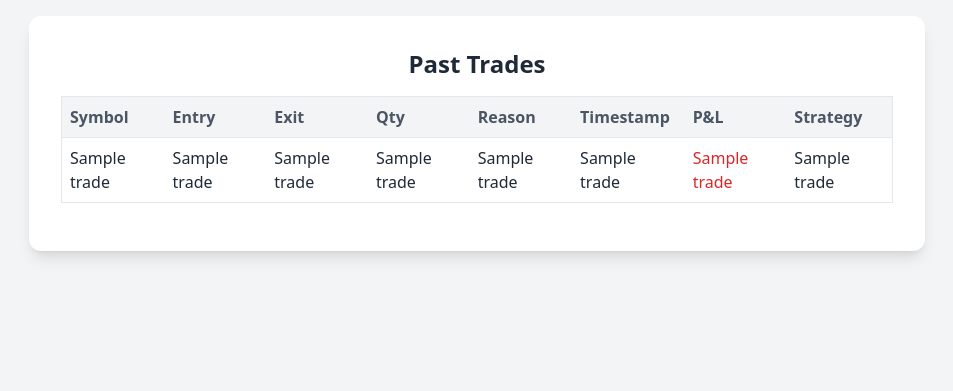
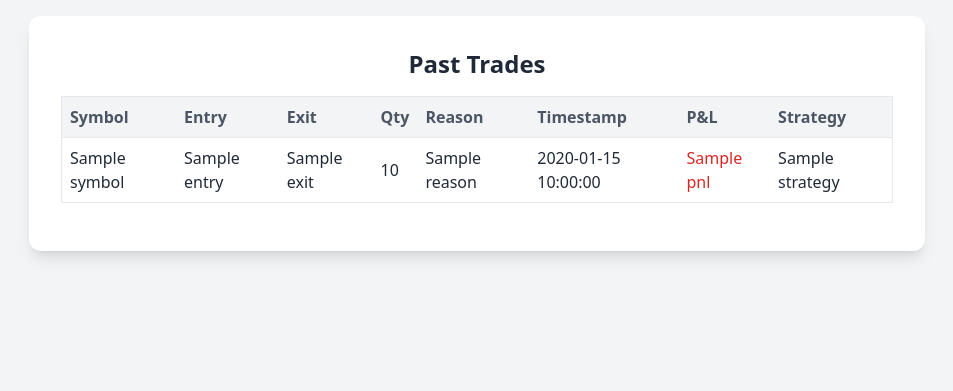
Before and after one commit to BeamingMonkey/option-journal-, a Flask app: template templates/past_trades.html in a window 1280 px wide. Shown: the part 60-451 px from the top of the page, without its empty margins (163-1116 px from the left). Run offline with Flask 2, Linux system fonts and the light colour scheme; the template is opened without the code that fills it: most values are stand-ins (such as "Sample title", 1, 10 or a date in 2020); some libraries are stand-ins or nearby versions.

Commit message:
Update past_trades.html

```diff
--- a/templates/past_trades.html
+++ b/templates/past_trades.html
@@ -5,8 +5,6 @@
 {% block content %}
 <div class="bg-white rounded-xl p-8 shadow-lg max-w-4xl w-full">
   <h2 class="text-2xl font-bold text-gray-800 text-center">Past Trades</h2>
-
-  <!-- Table of trades -->
   <div class="overflow-x-auto mt-4">
     <table class="min-w-full table-auto text-left border rounded">
       <thead>
@@ -17,41 +15,29 @@
           <th class="p-2">Qty</th>
           <th class="p-2">Reason</th>
           <th class="p-2">Timestamp</th>
-          <th class="p-2">P&amp;L</th>
+          <th class="p-2">P&L</th>
           <th class="p-2">Strategy</th>
         </tr>
       </thead>
       <tbody>
-        {% if trades and trades|length > 0 %}
-            {% for trade in trades %}
-            <tr class="border-t hover:bg-gray-50">
-              <td class="p-2">{{ trade[1] }}</td>
-              <td class="p-2">{{ trade[2] }}</td>
-              <td class="p-2">{{ trade[3] }}</td>
-              <td class="p-2">{{ trade[4] }}</td>
-              <td class="p-2">{{ trade[5] }}</td>
-              <td class="p-2">{{ trade[6] }}</td>
-              <td class="p-2 {% if trade[7] >= 0 %}text-green-600{% else %}text-red-600{% endif %}">{{ trade[7] }}</td>
-              <td class="p-2">{{ trade[8] }}</td>
-            </tr>
-            {% endfor %}
-        {% else %}
-            <tr>
-              <td colspan="8" class="p-4 text-center text-gray-500">No trades found for the selected filters.</td>
-            </tr>
-        {% endif %}
+        {% for trade in trades %}
+        <tr class="border-t hover:bg-gray-50">
+            <td class="p-2">{{ trade["symbol"] }}</td>
+            <td class="p-2">{{ trade["entry"] }}</td>
+            <td class="p-2">{{ trade["exit"] }}</td>
+            <td class="p-2">{{ trade["qty"] }}</td>
+            <td class="p-2">{{ trade["reason"] }}</td>
+            <td class="p-2">{{ trade["timestamp"] }}</td>
+            <td class="p-2 {% if trade["pnl"] >= 0 %}text-green-600{% else %}text-red-600{% endif %}">{{ trade["pnl"] }}</td>
+            <td class="p-2">{{ trade["strategy"] }}</td>
+        </tr>
+        {% endfor %}
       </tbody>
     </table>
   </div>
-
-  <!-- Pagination -->
   <div class="flex justify-center mt-4 space-x-2">
-    {% if page > 1 %}
-      <a href="{{ url_for('past_trades', page=page-1, symbol=symbol, from_date=from_date, to_date=to_date, min_pnl=min_pnl, max_pnl=max_pnl, strategy=strategy) }}" class="bg-gray-300 rounded px-3 py-1">Previous</a>
-    {% endif %}
-    {% if page < total_pages %}
-      <a href="{{ url_for('past_trades', page=page+1, symbol=symbol, from_date=from_date, to_date=to_date, min_pnl=min_pnl, max_pnl=max_pnl, strategy=strategy) }}" class="bg-gray-300 rounded px-3 py-1">Next</a>
-    {% endif %}
+    {% if page > 1 %}<a href="{{ url_for('past_trades', page=page-1) }}" class="bg-gray-300 rounded px-3 py-1">Previous</a>{% endif %}
+    {% if page < total_pages %}<a href="{{ url_for('past_trades', page=page+1) }}" class="bg-gray-300 rounded px-3 py-1">Next</a>{% endif %}
   </div>
 </div>
 {% endblock %}
```
